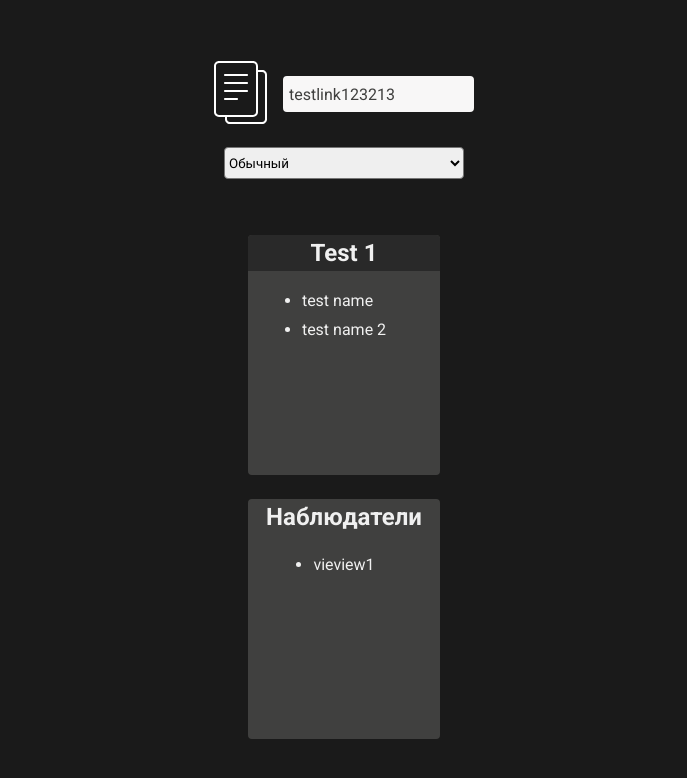
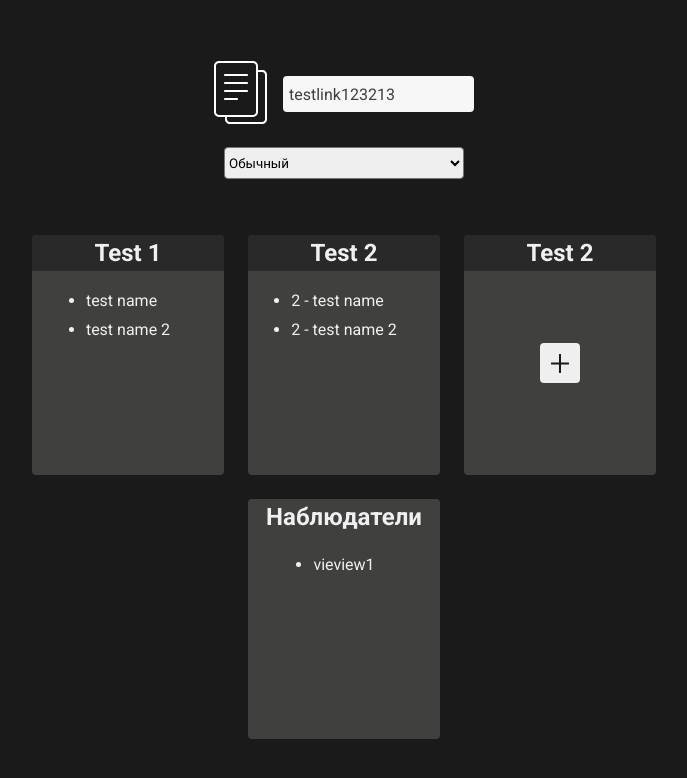
Before and after one commit to VityaRa/alias, a React (Create React App) app in the folder front/: page /error in a window 1280 px wide. Shown: the top 778 px of the page, without its empty margins (296-983 px from the left). Built offline with nearby package versions, Linux system fonts and the light colour scheme.

Commit message:
[client]: view for empty members list

```diff
--- a/front/src/api/team/model.ts
+++ b/front/src/api/team/model.ts
@@ -3,4 +3,5 @@ import { IUser } from "../user/model";
 export interface ITeam {
   title: string;
   participants: IUser[],
+  id: string;
 }
--- a/front/src/components/button/button.tsx
+++ b/front/src/components/button/button.tsx
@@ -5,6 +5,9 @@ const StyledButton = styled.button`
   width: auto;
   height: auto;
   border-radius: 0.25rem;
+  outline: none;
+  border: none;
+  cursor: pointer;
 `
 
 interface IProps extends ButtonHTMLAttributes<HTMLButtonElement> {
--- a/front/src/components/teams/card/card.tsx
+++ b/front/src/components/teams/card/card.tsx
@@ -3,11 +3,14 @@ import { VerticalContainer } from "../../common/common";
 import { FC } from "react";
 import { COLORS } from "../../../helpers/colors";
 import { IUser } from "../../../api/user/model";
+import { Button } from "../../button/button";
+import { AddIcon } from "../../../icons/plus";
 
 interface IProps {
   title: string;
   elements?: IUser[];
   darkenTitle?: boolean;
+  onClick: () => void;
 }
 
 const StyledCard = styled(VerticalContainer)`
@@ -16,36 +19,70 @@ const StyledCard = styled(VerticalContainer)`
   background-color: ${COLORS.MAIN};
   border-radius: 0.25rem;
   margin-top: 1.5rem;
-`
+`;
 
 const StyledTitle = styled.h2<Partial<IProps>>`
-  background-color: ${props => props.darkenTitle ? COLORS.MAIN_DIMMED : COLORS.TRANSPARENT};
+  background-color: ${(props) =>
+    props.darkenTitle ? COLORS.MAIN_DIMMED : COLORS.TRANSPARENT};
   width: 100%;
   text-align: center;
   padding: 0.25rem 0;
   border-top-left-radius: 0.25rem;
   border-top-right-radius: 0.25rem;
-`
+`;
 
 const StyledList = styled.ul`
   margin-top: 0.5rem;
   padding: 0.75rem;
   padding-bottom: 0;
-`
+`;
 
 const StyledElement = styled.li`
   padding-bottom: 0.6rem;
-`
+`;
 
-export const Card: FC<IProps> = ({title, elements, darkenTitle = true}) => {
+const StyledButton = styled(Button)`
+  width: 2.5rem !important;
+  height: 2.5rem !important;
+  display: flex;
+  align-items: center;
+  justify-content: center;
+  margin-bottom: 1.25rem;
+`;
+
+const StyledWrapper = styled(VerticalContainer)`
+  width: 100%;
+  height: 100%;
+  justify-content: center;
+`;
+
+export const Card: FC<IProps> = ({
+  title,
+  elements,
+  onClick,
+  darkenTitle = true
+}) => {
+  const renderContent = () => {
+    if (elements?.length) {
+      return (
+        <StyledList>
+          {elements?.map((el) => (
+            <StyledElement key={el.name}>{el.name}</StyledElement>
+          ))}
+        </StyledList>
+      );
+    }
+
+    return (
+      <StyledWrapper>
+        <StyledButton icon={<AddIcon />} />
+      </StyledWrapper>
+    );
+  };
   return (
-    <StyledCard>
-      <StyledTitle darkenTitle={darkenTitle}>
-        {title}
-      </StyledTitle>
-      <StyledList>
-        {elements?.map(el => <StyledElement key={el.name}>{el.name}</StyledElement>)}
-      </StyledList>
+    <StyledCard onClick={() => onClick()}>
+      <StyledTitle darkenTitle={darkenTitle}>{title}</StyledTitle>
+      {renderContent()}
     </StyledCard>
-  )
-}
+  );
+};
--- a/front/src/components/teams/teams.tsx
+++ b/front/src/components/teams/teams.tsx
@@ -10,16 +10,18 @@ const StyledTeamsWrapper = styled(VerticalContainer)`
 
 const StyledTeamsContainer = styled.div`
   display: flex;
+  gap: 1.5rem;
 `
 
 export const Teams = () => {
-  const { teams, viewers } = useContext(RoomContext);
+  const { teams, viewers, changeTeam } = useContext(RoomContext);
+
   return (
     <StyledTeamsWrapper>
       <StyledTeamsContainer>
-        {teams?.map(team => <Card key={team.title} title={team.title} elements={team.participants}/>)}
+        {teams?.map(team => <Card onClick={() => changeTeam(team.id)} key={team.title} title={team.title} elements={team.participants}/>)}
       </StyledTeamsContainer>
-      <Card darkenTitle={false} title="Наблюдатели" elements={viewers}/>
+      <Card onClick={() => changeTeam('id')} darkenTitle={false} title="Наблюдатели" elements={viewers}/>
     </StyledTeamsWrapper>
   )
 }
--- a/front/src/contexts/RoomContext.tsx
+++ b/front/src/contexts/RoomContext.tsx
@@ -10,6 +10,7 @@ export const testState: RoomState = {
   teams: [
     {
       title: "Test 1",
+      id: 'random1',
       participants: [
         {
           name: "test name",
@@ -20,7 +21,27 @@ export const testState: RoomState = {
           status: UserStatus.READY
         }
       ]
-    }
+    },
+    {
+      title: "Test 2",
+      id: 'random2',
+      participants: [
+        {
+          name: "2 - test name",
+          status: UserStatus.READY
+        },
+        {
+          name: "2 - test name 2",
+          status: UserStatus.READY
+        }
+      ]
+    },
+    {
+      title: "Test 2",
+      id: 'random3',
+      participants: [
+      ]
+    },
   ],
   words: [
     {
@@ -51,6 +72,7 @@ export const testState: RoomState = {
 
 export interface RoomActions {
   updateRoomState: (update: Partial<RoomState>) => void;
+  changeTeam: (teamId: string) => void;
 }
 
 export interface RoomState {
@@ -84,8 +106,13 @@ export const RoomContextProvider: WithChildrens<any> = ({ children }) => {
   const updateRoomState = (update: Partial<RoomState>) => {
     setState((prev) => ({ ...prev, ...update }));
   };
+  const changeTeam = (teamId: string) => {
+    // logic to go to team with specified id
+  };
+
   const actions = {
-    updateRoomState
+    updateRoomState,
+    changeTeam,
   };
 
   return (
--- /dev/null
+++ b/front/src/icons/plus.tsx
@@ -0,0 +1,29 @@
+export const AddIcon = () => (
+  <svg
+    width="18"
+    height="19"
+    viewBox="0 0 18 19"
+    fill="none"
+    xmlns="http://www.w3.org/2000/svg"
+  >
+    <g clip-path="url(#clip0_7_280)">
+      <path
+        d="M8.99976 0.763855V18.2361"
+        stroke="#1A1A1A"
+        stroke-width="2"
+        stroke-linecap="round"
+      />
+      <path
+        d="M17.2529 9.5L0.74673 9.5"
+        stroke="#1A1A1A"
+        stroke-width="2"
+        stroke-linecap="round"
+      />
+    </g>
+    <defs>
+      <clipPath id="clip0_7_280">
+        <rect width="18" height="19" fill="white" />
+      </clipPath>
+    </defs>
+  </svg>
+);
```
